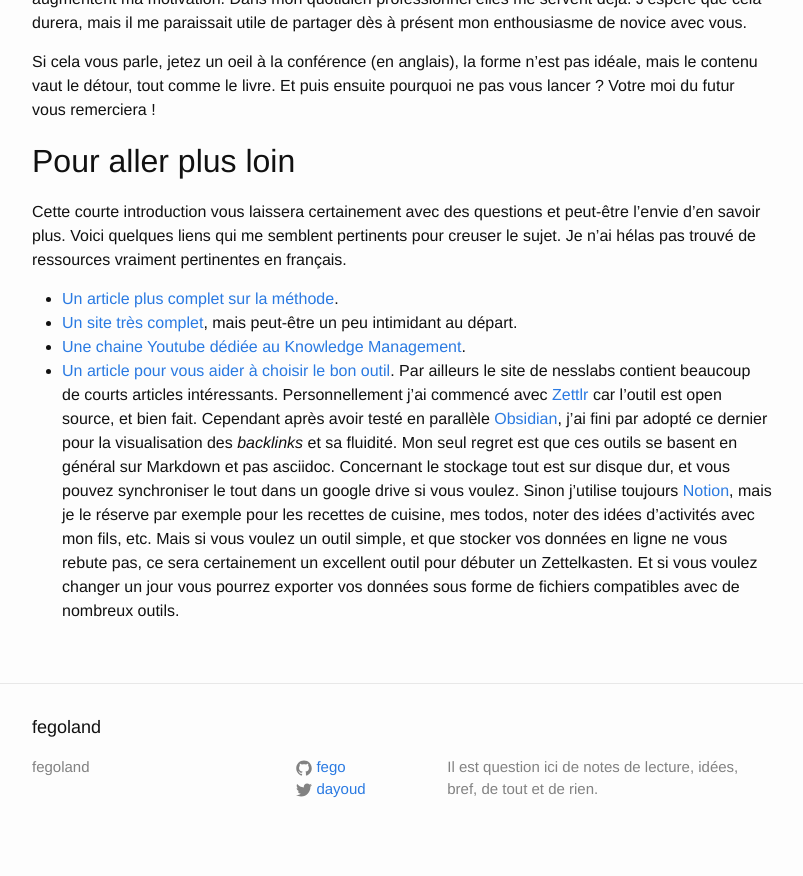
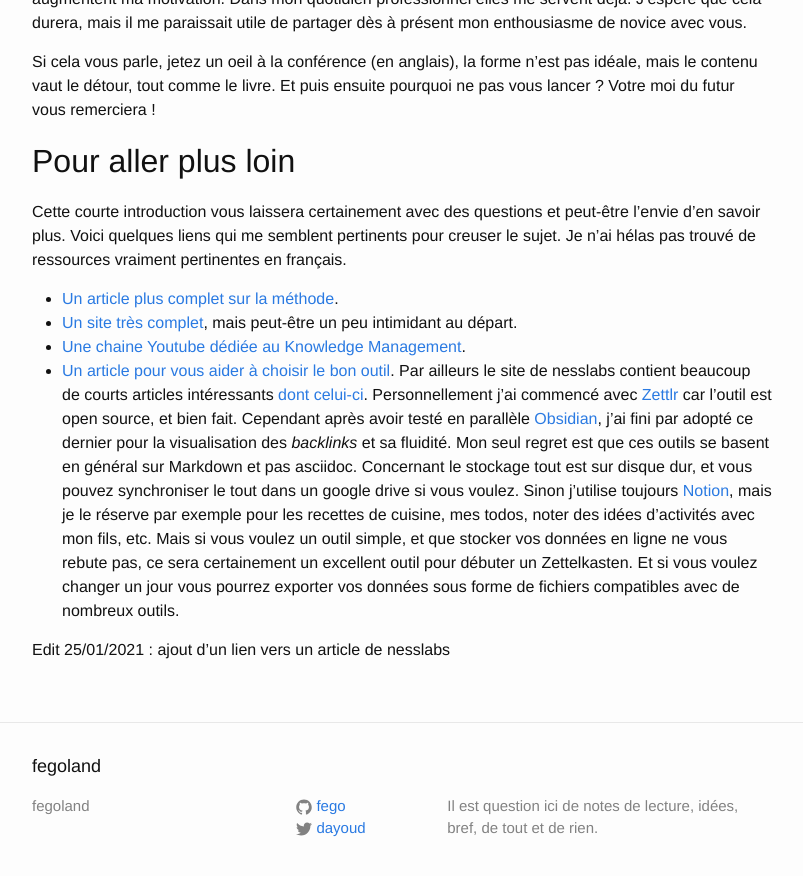
Before and after one commit to fego/fego.github.io, a Jekyll site: the page built from docs/_posts/2020-11-01-J'ai enfin appris à prendre des notes.markdown, in a window 1280 px wide and 900 px high, scrolled down 4744 px. Shown: the top 876 px of the window, without its empty margins (238-1041 px from the left). Built offline with Jekyll 4.4.1, drawn with Linux system fonts in a browser that asks for light colours; our own code applies the rules of GitHub Pages for plain Markdown files.

Commit message:
ajout lien vers article neslabs

```diff
--- a/docs/_posts/2020-11-01-J'ai enfin appris à prendre des notes.markdown
+++ b/docs/_posts/2020-11-01-J'ai enfin appris à prendre des notes.markdown
@@ -73,4 +73,7 @@
 * [Un article plus complet sur la méthode](https://leananki.com/zettelkasten-method-smart-notes/).
 * [Un site très complet](https://zettelkasten.de/), mais peut-être un peu intimidant au départ.
 * [Une chaine Youtube dédiée au Knowledge Management](https://www.youtube.com/channel/UC85D7ERwhke7wVqskV_DZUA).
-* [Un article pour vous aider à choisir le bon outil](https://nesslabs.com/how-to-choose-the-right-note-taking-app#more-9889). Par ailleurs le site de nesslabs contient beaucoup de courts articles intéressants. Personnellement j'ai commencé avec [Zettlr](https://www.zettlr.com/) car l'outil est open source, et bien fait. Cependant après avoir testé en parallèle [Obsidian](https://obsidian.md/), j'ai fini par adopté ce dernier pour la visualisation des *backlinks* et sa fluidité. Mon seul regret est que ces outils se basent en général sur Markdown et pas asciidoc. Concernant le stockage tout est sur disque dur, et vous pouvez synchroniser le tout dans un google drive si vous voulez. Sinon j'utilise toujours [Notion](https://www.notion.so/Start-here-6c279d3e7e92400d93672bbdd7da1f8a), mais je le réserve par exemple pour les recettes de cuisine, mes todos, noter des idées d'activités avec mon fils, etc. Mais si vous voulez un outil simple, et que stocker vos données en ligne ne vous rebute pas, ce sera certainement un  excellent outil pour débuter un Zettelkasten. Et si vous voulez changer un jour vous pourrez exporter vos données sous forme de fichiers compatibles avec de nombreux outils.
+* [Un article pour vous aider à choisir le bon outil](https://nesslabs.com/how-to-choose-the-right-note-taking-app#more-9889). Par ailleurs le site de nesslabs contient beaucoup de courts articles intéressants [dont celui-ci](https://nesslabs.com/from-note-taking-to-note-making).
+Personnellement j'ai commencé avec [Zettlr](https://www.zettlr.com/) car l'outil est open source, et bien fait. Cependant après avoir testé en parallèle [Obsidian](https://obsidian.md/), j'ai fini par adopté ce dernier pour la visualisation des *backlinks* et sa fluidité. Mon seul regret est que ces outils se basent en général sur Markdown et pas asciidoc. Concernant le stockage tout est sur disque dur, et vous pouvez synchroniser le tout dans un google drive si vous voulez. Sinon j'utilise toujours [Notion](https://www.notion.so/Start-here-6c279d3e7e92400d93672bbdd7da1f8a), mais je le réserve par exemple pour les recettes de cuisine, mes todos, noter des idées d'activités avec mon fils, etc. Mais si vous voulez un outil simple, et que stocker vos données en ligne ne vous rebute pas, ce sera certainement un  excellent outil pour débuter un Zettelkasten. Et si vous voulez changer un jour vous pourrez exporter vos données sous forme de fichiers compatibles avec de nombreux outils.
+
+Edit 25/01/2021 : ajout d'un lien vers un article de nesslabs
```
